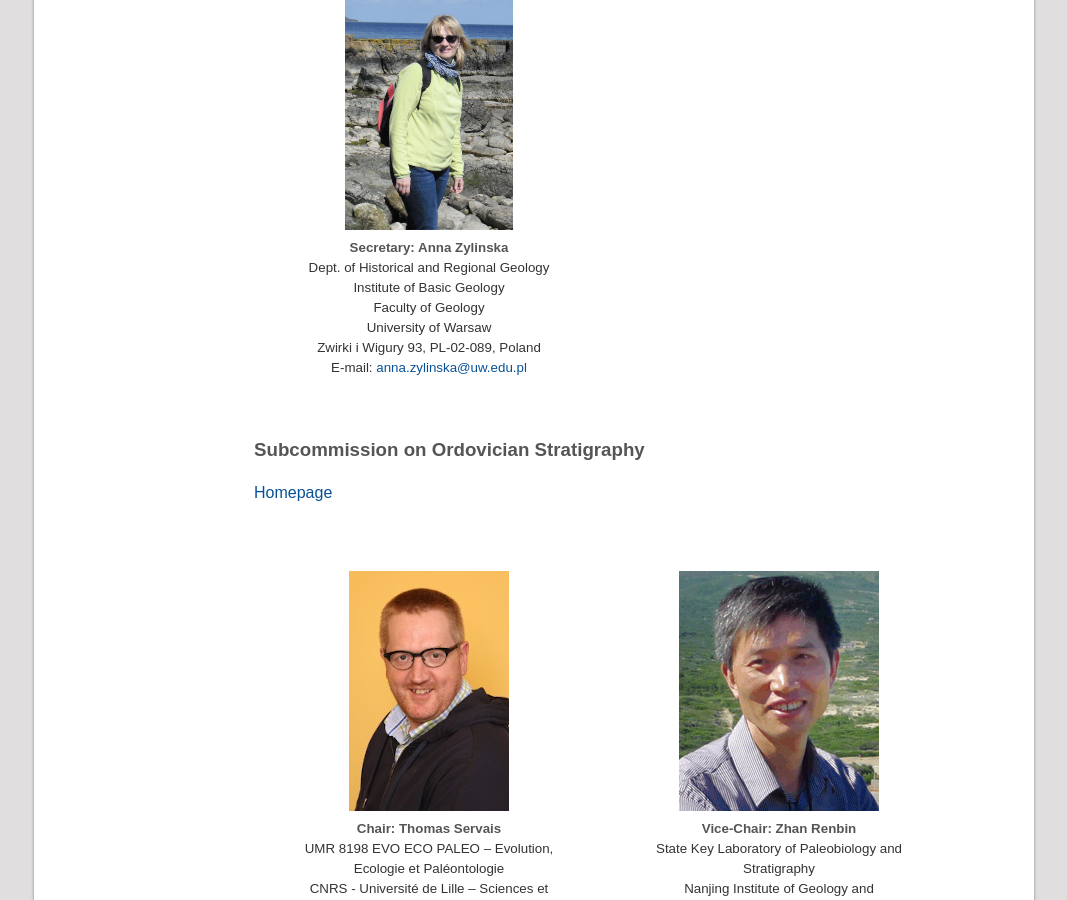
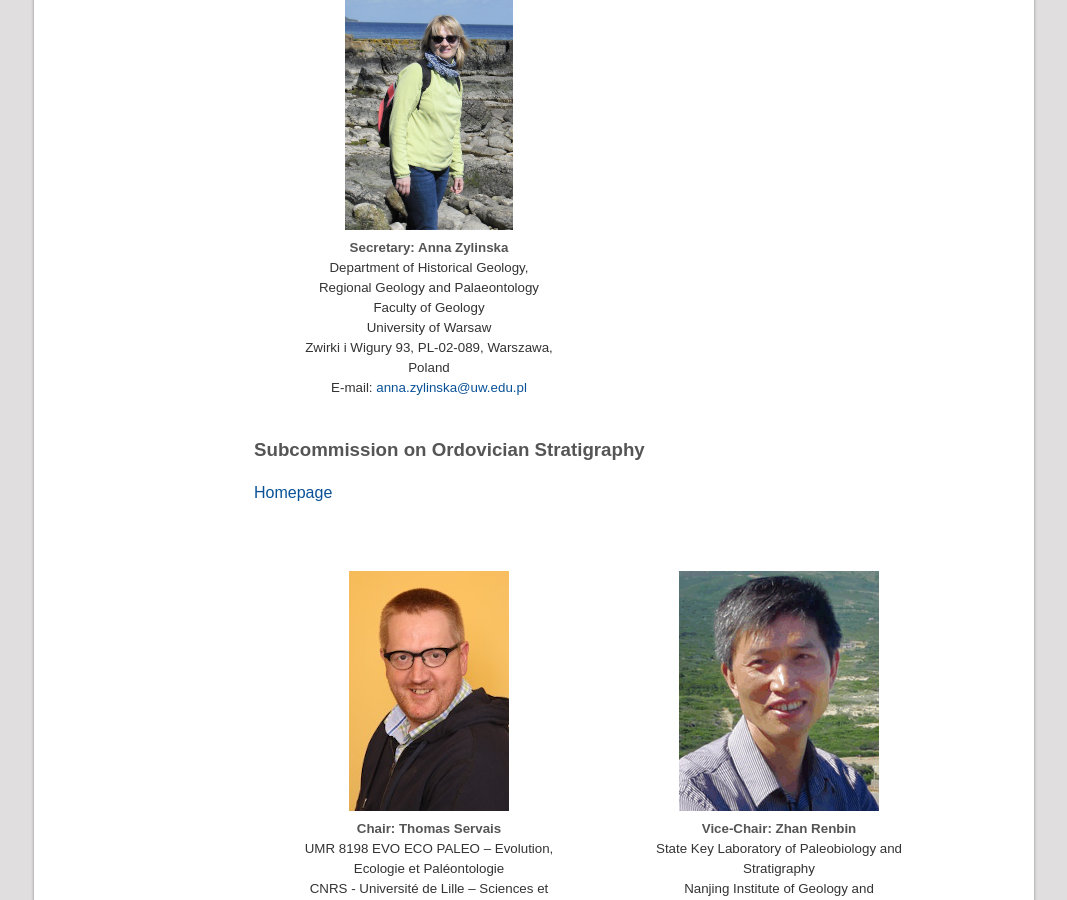
Before and after one commit to i-c-stratigraphy/i-c-stratigraphy.github.io, a Jekyll site: the page built from pages/subcommissions.md, in a window 1280 px wide and 900 px high, scrolled down 4778 px. Shown: the whole window, without its empty margins (106-1173 px from the left). Built offline with Jekyll 4.4.1, drawn with Linux system fonts in a browser that asks for light colours.

Commit message:
update Zylinska address

```diff
--- a/pages/subcommissions.md
+++ b/pages/subcommissions.md
@@ -181,11 +181,11 @@ The seventeen subject subcommissions of ICS are:
     <img src="/images/person-zylinska.jpg" alt="" />
     <h4>Secretary: Anna Zylinska</h4>
     <p>
-        Dept. of Historical and Regional Geology<br />
-        Institute of Basic Geology<br />
+        Department of Historical Geology,<br />
+        Regional Geology and Palaeontology<br />
         Faculty of Geology<br />
         University of Warsaw<br />
-        Zwirki i Wigury 93, PL-02-089, Poland<br />
+        Zwirki i Wigury 93, PL-02-089, Warszawa, Poland<br />
         E-mail: <a href="mailto:anna.zylinska@uw.edu.pl">anna.zylinska@uw.edu.pl</a>
     </p>
 </div>
```
